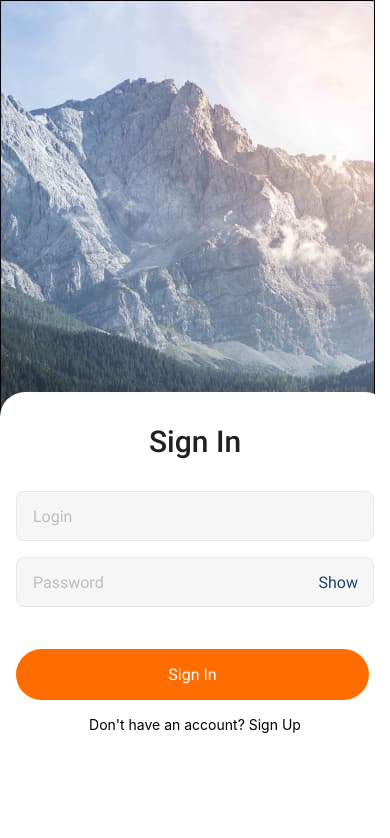
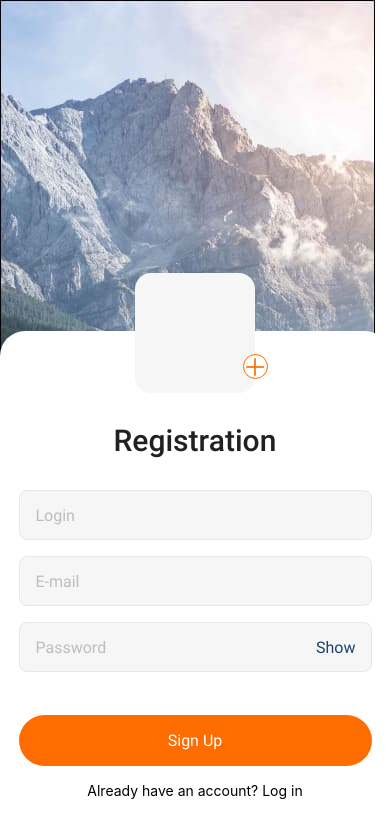
Before and after one commit to BorysovS/react-native-hw-1, a React Native app in the folder myNewRnProject/: screen / in a window 390 px wide. Shown: the top 838 px of the page. Built offline with nearby package versions, Linux system fonts and the light colour scheme.

Commit message:
finish logic and markup

```diff
--- a/myNewRnProject/App.js
+++ b/myNewRnProject/App.js
@@ -8,8 +8,8 @@ import { styles } from './styles/styles';
 export default function App() {
   return (
     <View style={styles.container}>
-      {/* <RegistrationScreen /> */}
-      <LoginScreen />
+      <RegistrationScreen />
+      {/* <LoginScreen /> */}
       <StatusBar style="auto" />
     </View>
   );
--- a/myNewRnProject/components/LoginForm.jsx
+++ b/myNewRnProject/components/LoginForm.jsx
@@ -31,26 +31,47 @@ export default function LoginForm() {
 
   const { height, width } = useWindowDimensions();
 
+  const handleSubmit = () => {
+    if (
+      !dataUser.email ||
+      !dataUser.password ) {
+      alert('Please entry all fields!!!');
+    }
+    setIsFocused(false);
+    Keyboard.dismiss();
+    console.log(dataUser);
+    setDataUser(initialState);
+  }
+
   return (
     <TouchableWithoutFeedback onPress={() => {
       Keyboard.dismiss(), setIsFocused(false);
     }}>
       <KeyboardAvoidingView behavior={Platform.OS === 'ios' ? 'padding' : 'height'}>
     <View style={{
-      ...styles.loginForm, paddingBottom: isFocused ? 32 : 111,
-      paddingBottom: height <= 420 ? 15 : 111,
+          ...styles.loginForm,
+          maxHeight: isFocused ? 230 : null,
+          paddingBottom: height <= 420 ? 15 : 111,
     }}>
       <View style={styles.form}>
         <Text style={styles.formTitle}>Sign In</Text>
             <View style={{marginBottom: 16}}>
-              <TextInput style={{...styles.input }}
-                placeholder="Login"
+              <TextInput style={{ ...styles.input }}
+                placeholder="Email"
                 placeholderTextColor="#BDBDBD"
                 borderColor={loginBorderColor}
+                onChangeText={value => {
+                  setDataUser(pervstate => ({
+                    ...pervstate,
+                    email: value,
+                  }))
+                }}
                 onFocus={() => {
-                  setIsFocused(true), setLoginBorderColor(accentBorderColor);
+                  setIsFocused(true),
+                  setLoginBorderColor(accentBorderColor);
                 }}
-                onBlur={() => setLoginBorderColor(defaultBorderColor)}></TextInput>
+                onBlur={() => setLoginBorderColor(defaultBorderColor)}
+                value={dataUser.email}></TextInput>
         </View>
             <View style={{marginBottom: 42}}>
               <TextInput style={styles.input}
@@ -61,13 +82,20 @@ export default function LoginForm() {
                 onFocus={() => {
                   setIsFocused(true), setPassBorderColor(accentBorderColor);
                 }}
-                onBlur={() => setPassBorderColor(defaultBorderColor)}></TextInput>
+                onChangeText={value => {
+                  setDataUser(pervstate => ({
+                    ...pervstate,
+                    password: value,
+                  }))
+                }}
+                onBlur={() => setPassBorderColor(defaultBorderColor)}
+                value={dataUser.password}></TextInput>
           <TouchableOpacity style={styles.hiddenPass} onPress={() => setShowPassword(!showPassword)}>
             <Text style={styles.textPassHidden}>{showPassword ? 'Show' : 'Hidden'}</Text>
           </TouchableOpacity>
         </View>
         <View style={{ marginBottom: 16 }}>
-          <TouchableOpacity style={styles.button}>
+          <TouchableOpacity style={styles.button} onPress={handleSubmit}>
             <Text style={styles.btnText}>Sign In</Text>
           </TouchableOpacity>
         </View>
--- a/myNewRnProject/components/RegistrationForm.jsx
+++ b/myNewRnProject/components/RegistrationForm.jsx
@@ -77,7 +77,7 @@ export const RegistrationForm = () => {
         <View
           style={{
             ...styles.regBox,
-            paddingBottom: isFocused ? 32 : 92,
+            maxHeight: isFocused ? 360 : null,
             paddingBottom: height <= 420 ? 8 : 45,
           }}>
           <View style={styles.form}>
--- a/myNewRnProject/styles/styles.js
+++ b/myNewRnProject/styles/styles.js
@@ -129,5 +129,6 @@ export const styles = StyleSheet.create({
     borderTopRightRadius: 25,
     paddingTop: 32,
     paddingBottom: 111,
+    alignItems: 'center',
   },
 });
```
